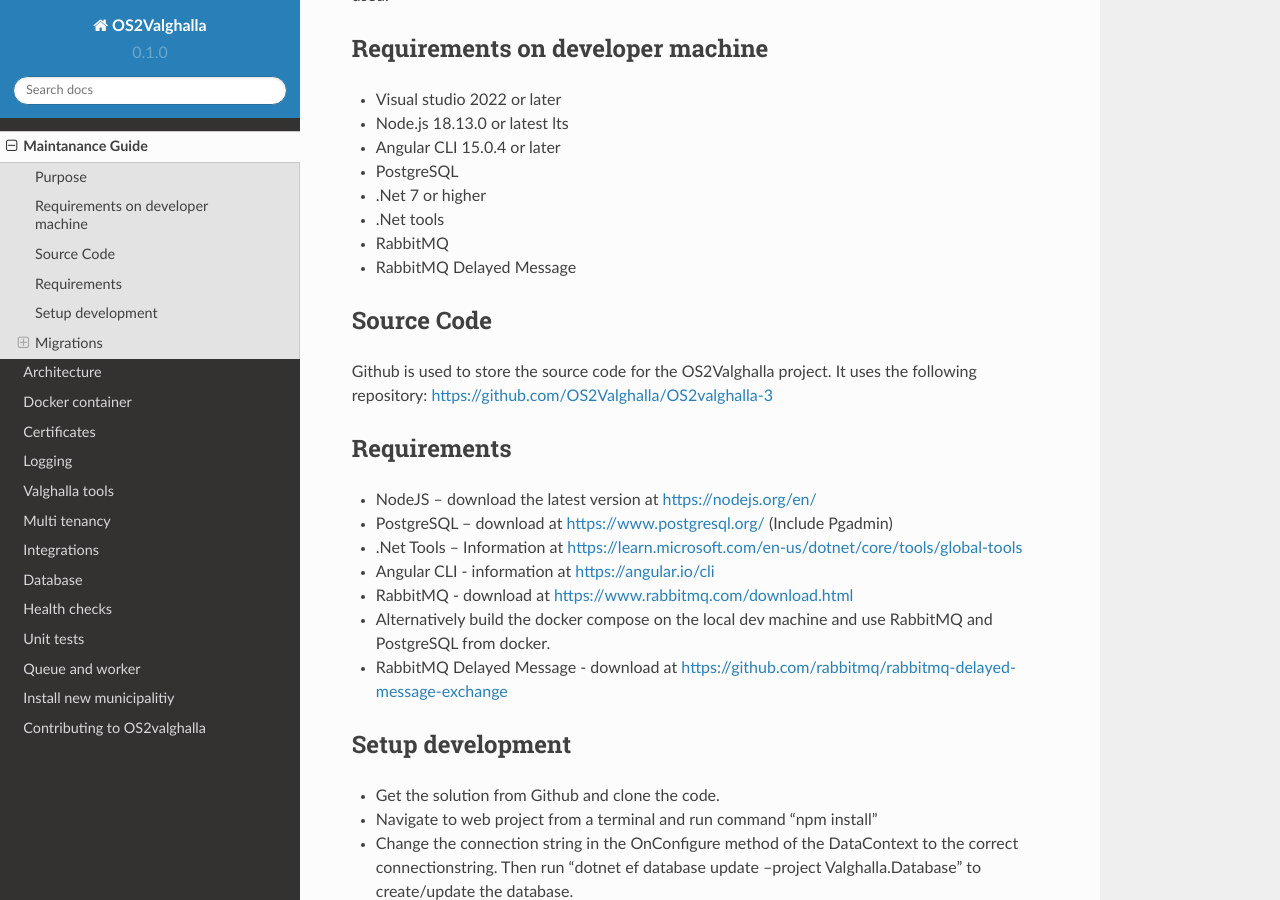
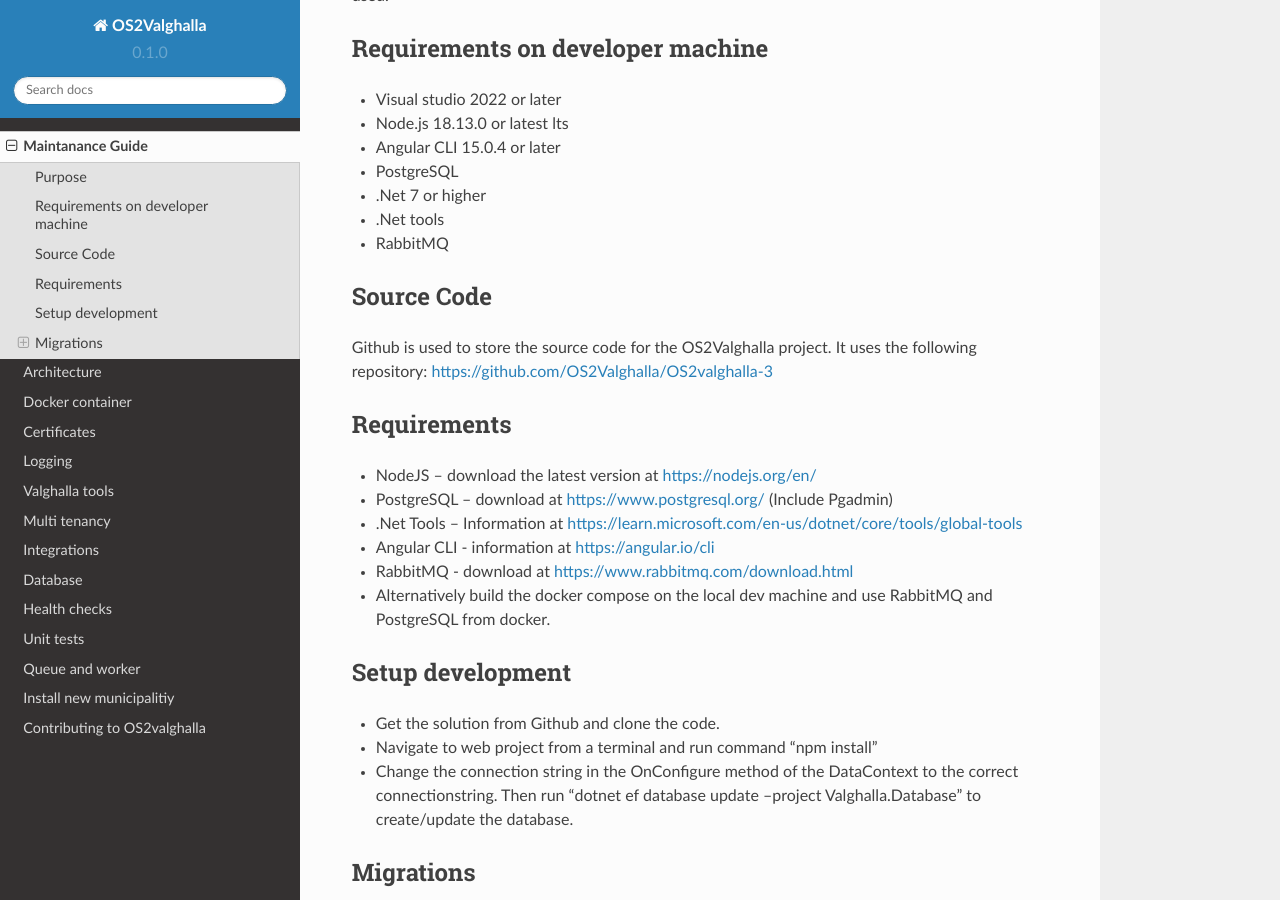
Before and after one commit to OS2Valghalla/OS2valghalla-3-documentation, a Sphinx documentation site: the page built from docs/source/maintanance-guide/index.rst, in a window 1280 px wide and 900 px high, scrolled down 328 px. Built offline with Sphinx 7.4.7 and the Read the Docs theme 2.0.0, drawn with Linux system fonts in a browser that asks for light colours.

Commit message:
Revert "Added RabbitMQ Delayed Message to requirements"
This reverts commit 5da2ceaebeedb7af861b1657dc1bf3aeba372f81.

```diff
--- a/docs/source/maintanance-guide/index.rst
+++ b/docs/source/maintanance-guide/index.rst
@@ -17,7 +17,6 @@
 *	.Net 7 or higher
 *	.Net tools
 *	RabbitMQ
-*	RabbitMQ Delayed Message
 
 Source Code
 ---------------------
@@ -33,7 +32,6 @@
 *	Angular CLI - information at https://angular.io/cli
 *	RabbitMQ - download at https://www.rabbitmq.com/download.html
 *	Alternatively build the docker compose on the local dev machine and use RabbitMQ and PostgreSQL from docker.
-*	RabbitMQ Delayed Message - download at https://github.com/rabbitmq/rabbitmq-delayed-message-exchange
 
 Setup development
 ---------------------
```
